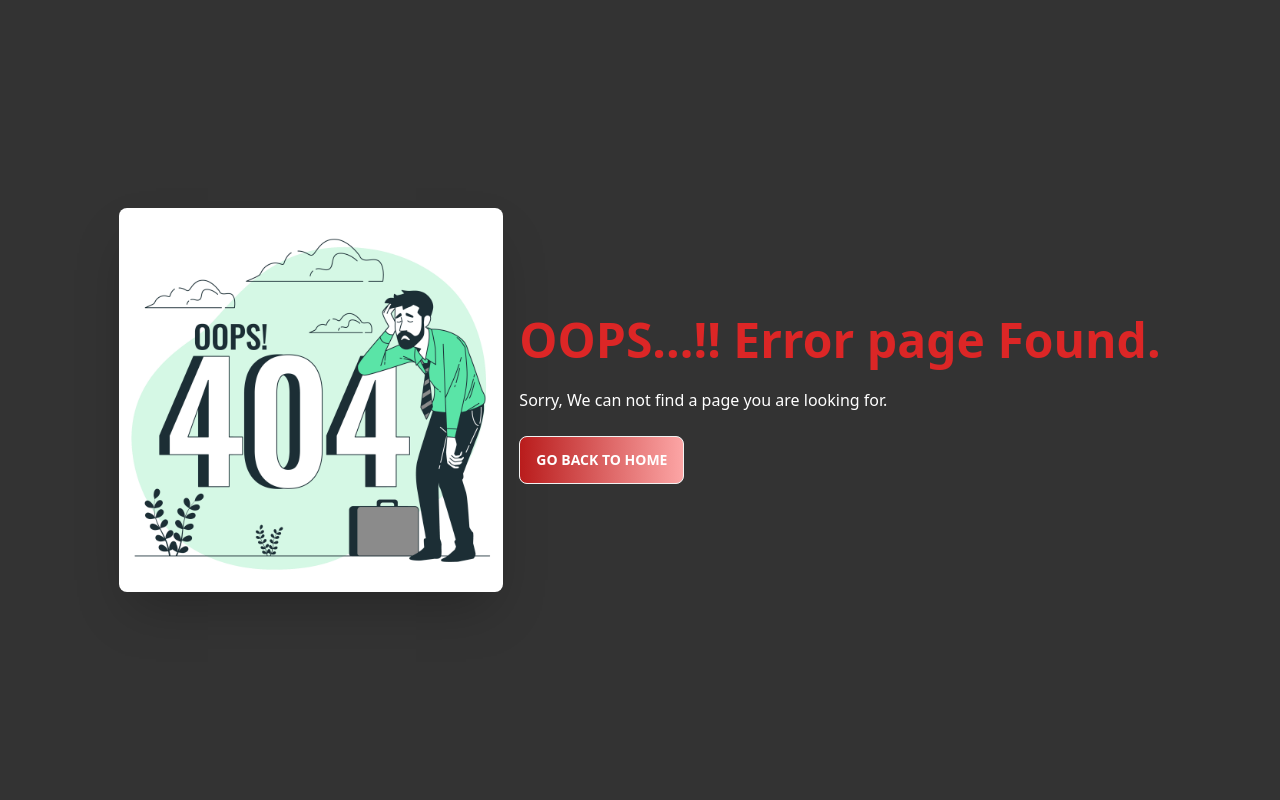
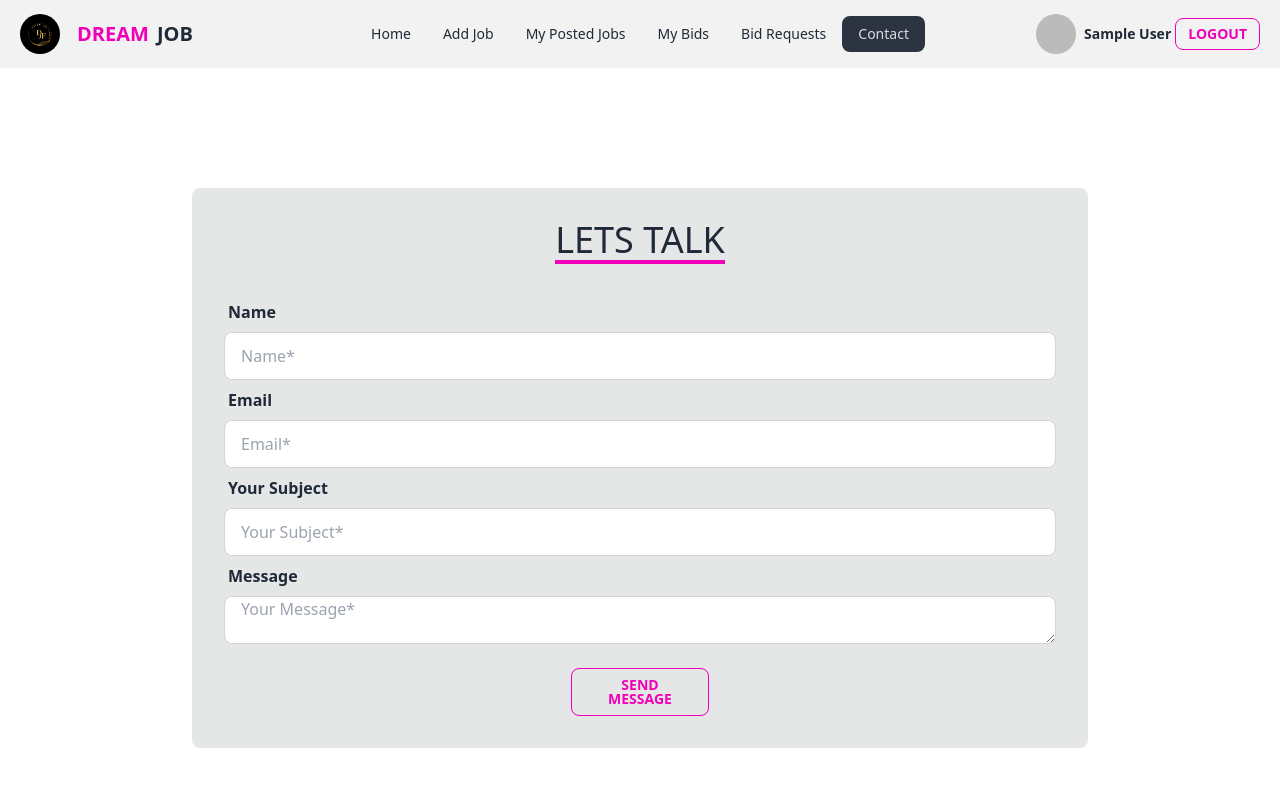
Before and after one commit to morz-mamun/Dream-Job-Finder, a React (Vite) app: page /contact in a window 1280 px wide. Shown: the top 800 px of the page. Built offline with nearby package versions, Linux system fonts and the light colour scheme; no server answers; sample sign-in values are in the browser's storage.

Commit message:
add contact page

```diff
--- a/package.json
+++ b/package.json
@@ -10,6 +10,7 @@
     "preview": "vite preview"
   },
   "dependencies": {
+    "@emailjs/browser": "^3.11.0",
     "axios": "^1.6.0",
     "firebase": "^10.5.2",
     "localforage": "^1.10.0",
--- a/src/Components/Pages/AddJobs/AddJobs.jsx
+++ b/src/Components/Pages/AddJobs/AddJobs.jsx
@@ -1,4 +1,4 @@
-import axios from "axios";
+
 import useAuthProvider from "../../../CustomHooks/useAuthProvider";
 import Swal from 'sweetalert2'
 import { useNavigate } from "react-router-dom";
--- /dev/null
+++ b/src/Components/Pages/Contact/Contact.jsx
@@ -0,0 +1,118 @@
+import { Helmet } from "react-helmet";
+import emailjs from "@emailjs/browser";
+import Swal from "sweetalert2";
+
+const Contact = () => {
+  const Toast = Swal.mixin({
+    toast: true,
+    position: "top-end",
+    showConfirmButton: false,
+    timer: 2000,
+    timerProgressBar: true,
+    didOpen: (toast) => {
+      toast.addEventListener("mouseenter", Swal.stopTimer);
+      toast.addEventListener("mouseleave", Swal.resumeTimer);
+    },
+  });
+  const handleSubmit = (e) => {
+    e.preventDefault();
+    const form = e.target;
+    emailjs
+      .sendForm(
+        "service_8pcv9n5",
+        "template_aqo69xf",
+        form,
+        "kFrB08mXntYRm3Yl5"
+      )
+      .then(
+        () => {
+          Toast.fire({
+            icon: "success",
+            title: "Email Send successfully",
+          });
+        },
+        () => {
+          Toast.fire({
+            icon: "error",
+            title: "Something wrong!",
+          });
+        }
+      );
+    form.reset();
+  };
+  return (
+    <div>
+      <Helmet>
+        <title>Dream Job | Contact</title>
+      </Helmet>
+      <div className=" flex items-center justify-center max-w-4xl mx-auto min-h-screen">
+        <div className="card-body bg-base-300 rounded-lg">
+          <p className="text-4xl text-center border-b-4 border-secondary w-fit mx-auto uppercase mb-5">
+            Lets Talk
+          </p>
+
+          <form onSubmit={handleSubmit}>
+            <div className="form-control">
+              <label className="label">
+                <span className=" font-bold">Name</span>
+              </label>
+              <input
+                type="text"
+                name="name"
+                placeholder="Name*"
+                className=" text-black input input-bordered w-full"
+                required
+              />
+            </div>
+            <div className="form-control ">
+              <label className="label">
+                <span className=" font-bold">Email</span>
+              </label>
+              <input
+                type="email"
+                name="email"
+                placeholder="Email*"
+                className=" text-black input input-bordered w-full"
+                required
+              />
+            </div>
+            <div className="form-control ">
+              <label className="label">
+                <span className=" font-bold">Your Subject</span>
+              </label>
+              <input
+                type="text"
+                name="subject"
+                placeholder="Your Subject*"
+                className=" text-black input input-bordered w-full"
+                required
+              />
+            </div>
+            <div className="form-control ">
+              <label className="label">
+                <span className=" font-bold">Message</span>
+              </label>
+              <textarea
+                name="message"
+                placeholder="Your Message*"
+                className=" text-black input input-bordered w-full"
+                required
+              />
+            </div>
+
+            <div className="form-control mt-6">
+              <button
+                type="submit"
+                className="btn btn-outline text-secondary hover:border-red-600 hover:bg-white hover:text-black w-1/6 mx-auto"
+              >
+                Send Message
+              </button>
+            </div>
+          </form>
+        </div>
+      </div>
+    </div>
+  );
+};
+
+export default Contact;
--- a/src/Components/Shared/Navbar.jsx
+++ b/src/Components/Shared/Navbar.jsx
@@ -11,7 +11,8 @@ const Navbar = () => {
     <li> <NavLink to={'/mypostedJobs'}>My Posted Jobs</NavLink></li>
     <li> <NavLink to={'/mybids'}>My Bids</NavLink></li>
     <li> <NavLink to={'/bidRequest'}>Bid Requests</NavLink></li>
-    <li> <NavLink to={'/registration'}>Registration</NavLink></li>
+    <li> <NavLink to={'/contact'}>Contact</NavLink></li>
+    {/* <li> <NavLink to={'/registration'}>Registration</NavLink></li> */}
 
   </>
 
--- a/src/main.jsx
+++ b/src/main.jsx
@@ -16,6 +16,7 @@ import PrivateRoute from "./PrivateRoute/PrivateRoute.jsx";
 import Update from "./Components/Pages/Update/Update.jsx";
 import BidRequest from "./Components/Pages/BidRequest/BidRequest.jsx";
 import Error from "./Components/Pages/Error/Error.jsx";
+import Contact from "./Components/Pages/Contact/Contact.jsx";
 
 const router = createBrowserRouter([
   {
@@ -75,6 +76,10 @@ const router = createBrowserRouter([
 
       },
       {
+        path: "/contact",
+        element: <PrivateRoute><Contact></Contact></PrivateRoute>
+      },
+      {
         path: "/update/:category/:id",
         element: <Update></Update>,
         loader: ({ params }) => fetch(`https://dream-job-finder-server.vercel.app/${params.category}/${params.id}`),
```
Also changed, not shown: 1 other file (tests, documents, lock files or other folders).
